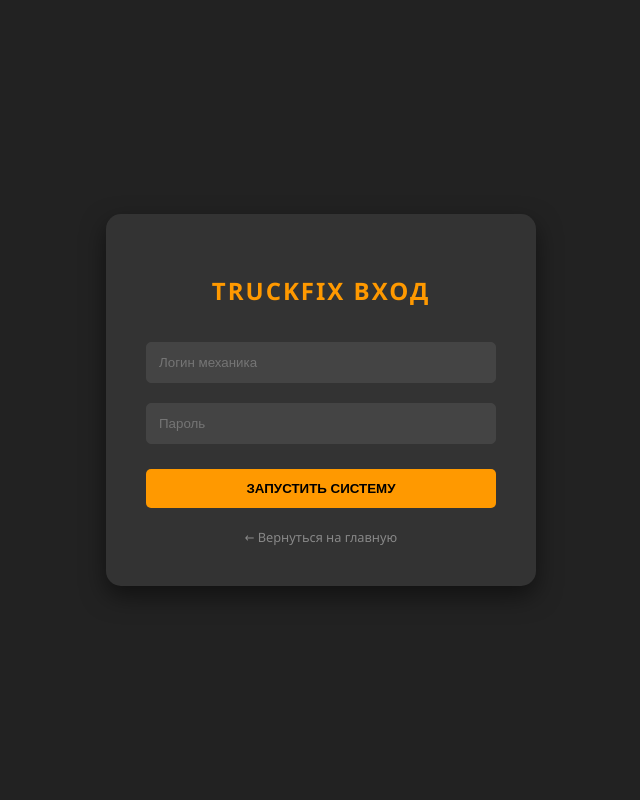
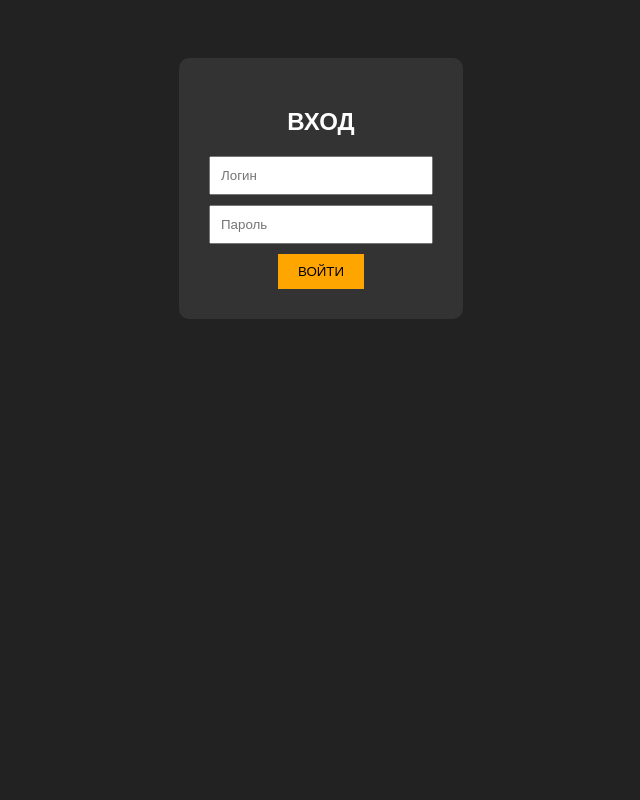
Before and after one commit to OlehKiriiatov/TruckFix, a Django app: page /accounts/login/ in a window 1280 px wide. Shown: the whole page, without its empty margins (319-959 px from the left). Run offline with Django 4.2, Linux system fonts and the light colour scheme.

Commit message:
fix login 500 error

```diff
--- a/Order/templates/registration/login.html
+++ b/Order/templates/registration/login.html
@@ -1,96 +1,30 @@
 <!DOCTYPE html>
-<html lang="ru">
+<html>
 <head>
     <meta charset="UTF-8">
-    <title>Вход в систему | TruckFix</title>
-    <!-- Твои старые стили -->
+    <title>Вход</title>
     <style>
-        body {
-            background: #222;
-            color: white;
-            font-family: 'Segoe UI', Tahoma, Geneva, Verdana, sans-serif;
-            display: flex;
-            justify-content: center;
-            align-items: center;
-            height: 100vh;
-            margin: 0;
-        }
-        .login-container {
-            background: #333;
-            padding: 40px;
-            border-radius: 15px;
-            box-shadow: 0 10px 25px rgba(0,0,0,0.5);
-            width: 100%;
-            max-width: 350px;
-            text-align: center;
-        }
-        h2 { color: #ff9900; margin-bottom: 25px; text-transform: uppercase; letter-spacing: 2px; }
-
-        /* Твои старые инпуты */
-        input {
-            width: 100%;
-            padding: 12px;
-            margin: 10px 0;
-            border-radius: 5px;
-            border: 1px solid #444;
-            background: #444;
-            color: white;
-            box-sizing: border-box;
-        }
-        input:focus { outline: 2px solid #ff9900; }
-
-        button {
-            width: 100%;
-            padding: 12px;
-            background: #ff9900;
-            border: none;
-            border-radius: 5px;
-            color: black;
-            font-weight: bold;
-            cursor: pointer;
-            margin-top: 15px;
-            transition: 0.3s;
-        }
-        button:hover { background: #e68a00; transform: scale(1.02); }
-
-        .error-box {
-            background: rgba(255, 0, 0, 0.2);
-            color: #ff4444;
-            padding: 10px;
-            border-radius: 5px;
-            margin-bottom: 15px;
-            font-size: 0.9rem;
-        }
+        body { background: #222; color: white; font-family: sans-serif; text-align: center; padding-top: 50px; }
+        .login-box { display: inline-block; background: #333; padding: 30px; border-radius: 10px; }
+        input { display: block; margin: 10px auto; padding: 10px; width: 200px; }
+        button { padding: 10px 20px; background: orange; border: none; cursor: pointer; }
+        .err { color: red; }
     </style>
 </head>
 <body>
-
-<div class="login-container">
-    <h2>TruckFix Вход</h2>
-
-    <!-- Обязательно method="POST" -->
+    <div class="login-box">
+        <h2>ВХОД</h2>
         <form method="POST">
-        <!-- КРИТИЧЕСКИ ВАЖНО: Без этого пароль не примется -->
             {% csrf_token %}
 
-        <!-- Если есть ошибка, она покажется здесь -->
             {% if error %}
-            <div class="error-box">{{ error }}</div>
+                <p class="err">{{ error }}</p>
             {% endif %}
 
-        <!-- Обязательно name="username" -->
-        <input type="text" name="username" placeholder="Логин механика" required>
-
-        <!-- Обязательно name="password" -->
+            <input type="text" name="username" placeholder="Логин" required>
             <input type="password" name="password" placeholder="Пароль" required>
-
-        <button type="submit">ЗАПУСТИТЬ СИСТЕМУ</button>
+            <button type="submit">ВОЙТИ</button>
         </form>
-
-    <div style="margin-top: 20px; font-size: 0.8rem;">
-        <a href="/" style="color: #888; text-decoration: none;">← Вернуться на главную</a>
     </div>
-</div>
-
 </body>
 </html>
```
Also changed, not shown: Order/views.py (+15 -0 lines). Lines whose indentation alone changed are shown as unchanged.
